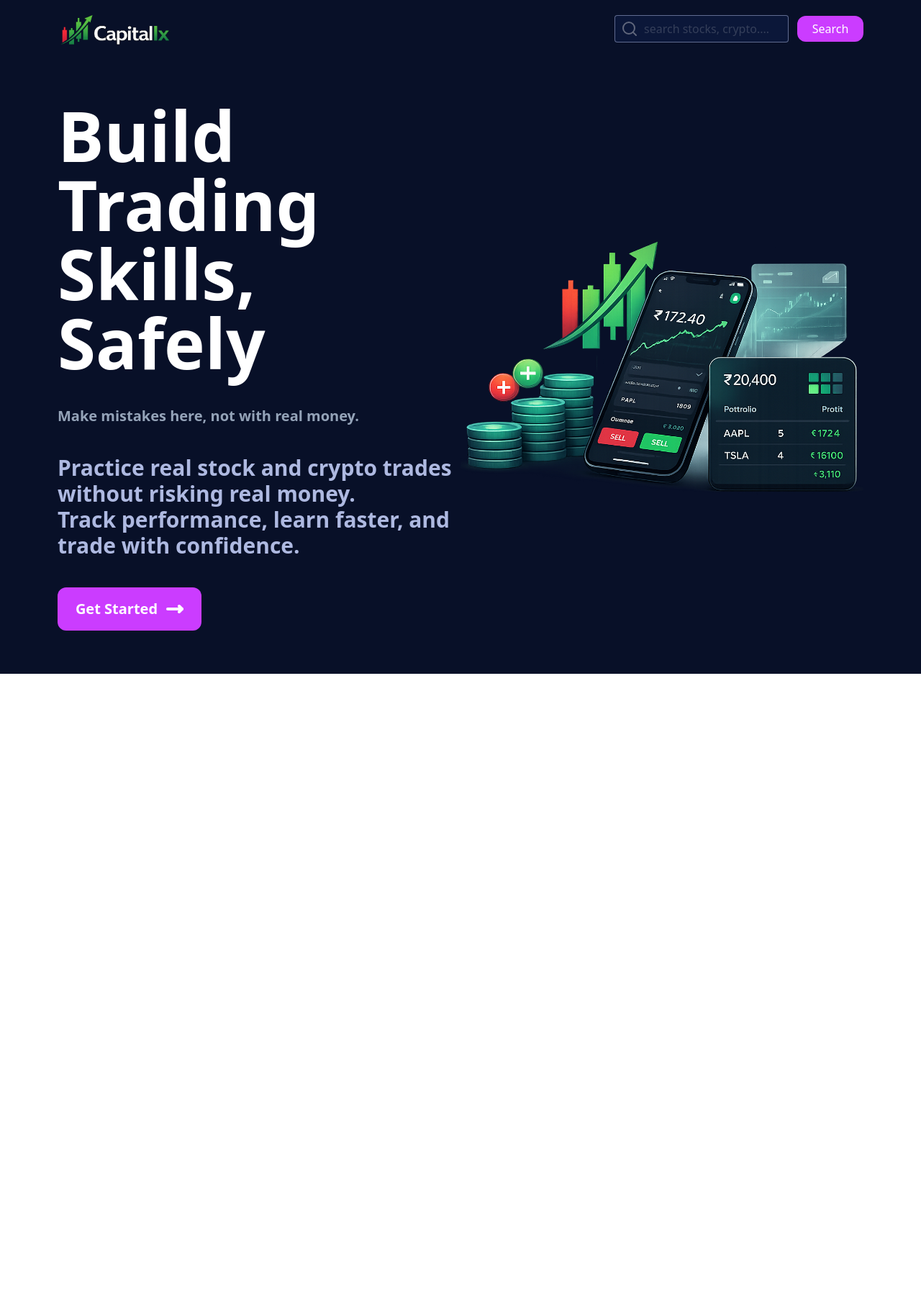
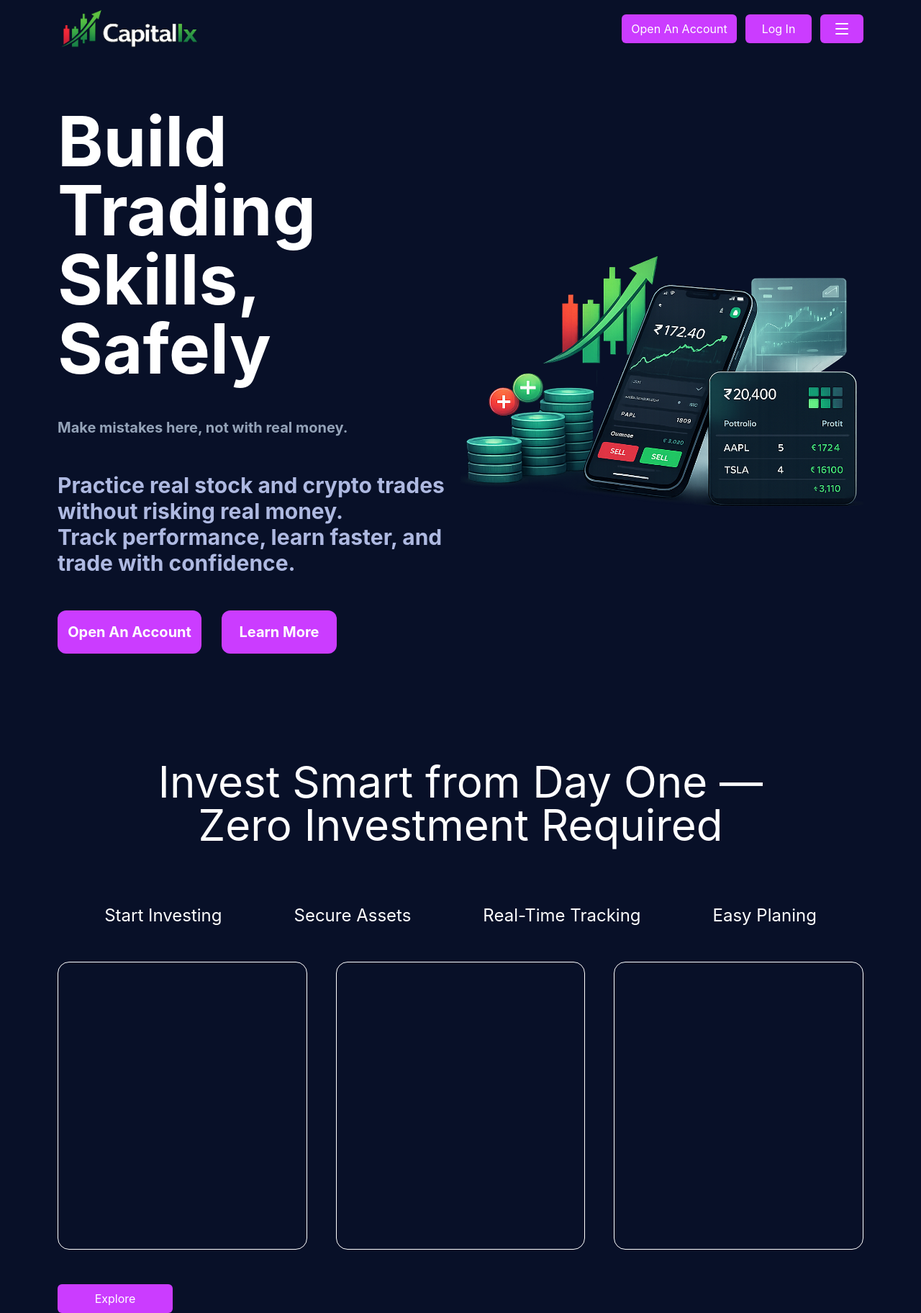
Before and after one commit to Choudhary-Sahil099/Capitalix, a React app in the folder Frontend/: page / in a window 1280 px wide. Shown: the whole page at 72% size. Before the commit the page ends 936 px from the top, so only its background shows below. Built offline with nearby package versions, Linux system fonts and the light colour scheme; the HTML template or start-up script is replaced by a standard one.

Commit message:
update:feature section

```diff
--- a/Frontend/src/components/layouts/NavBar.jsx
+++ b/Frontend/src/components/layouts/NavBar.jsx
@@ -1,18 +1,16 @@
 import Logo from '../../assets/Logo.png'
-import { Search } from 'lucide-react';
+import { Menu } from 'lucide-react';
 const NavBar = () => {
   return (
     // the nav will have the simple logo of the website and a search space and a button which will seach the stock or the crypto currency from the backend
     <div className="bg-[#081028] h-20 w-full flex justify-between items-center px-20">
-      <div className='h-12 w-40 object-cover'>
+      <div className='h-16 w-50'>
         <img src={Logo}/>
       </div>
       <div className='flex justify-center items-center gap-3'>
-        <div className='flex justify-center items-center border border-[#aeb9e185] bg-[#0B1739] px-2 rounded-sm'>
-            <Search className='text-[#60677c] '/>
-            <input className='h-9 w-50 pl-2 rounded-sm bg-[#0B1739] text-md text-[#60677c] focus:outline-none focus:ring-0 focus:border-transparent' placeholder='search stocks, crypto....'/>
-        </div>
-        <button className='h-9 bg-[#CB3CFF] w-23 text-white rounded-xl text-center text-md flex justify-center items-center'>Search</button>
+        <button className='h-10 bg-[#CB3CFF] w-40 text-white rounded-md text-center text-md flex justify-center items-center'>Open An Account</button>
+        <button className='h-10 bg-[#CB3CFF] w-23 text-white rounded-md text-center text-md flex justify-center items-center'>Log In</button>
+        <button className='h-10 bg-[#CB3CFF] w-15 text-white rounded-md text-center text-md flex justify-center items-center'><Menu className='w-20' /></button>
       </div>
     </div>
   );
--- a/Frontend/src/index.css
+++ b/Frontend/src/index.css
@@ -1,8 +1,34 @@
 @import "tailwindcss";
+@import url('https://fonts.googleapis.com/css2?family=Inter:ital,opsz,wght@0,14..32,100..900;1,14..32,100..900&display=swap');
+*{
+  font-family: "Inter", sans-serif;
+}
 
+.hero-bg {
+  position: relative;
+  min-height: 100vh;
+  background:
+    radial-gradient(
+      800px circle at 70% 40%,
+      rgba(168, 85, 247, 0.35),
+      transparent 60%
+    ),
+    radial-gradient(
+      600px circle at 20% 20%,
+      rgba(139, 92, 246, 0.25),
+      transparent 55%
+    ),
+    linear-gradient(
+      180deg,
+      #0b0616 0%,
+      #120a23 50%,
+      #07020f 100%
+    );
+  overflow: hidden;
+}
 
-.nav{
-  height: 10;
-  width: 100vw;
-  border: 2px solid black;
+@layer components{
+  .hero-section{
+    @apply bg-[#081028] w-full min-h-min px-20 flex py-17
+  }
 }
--- a/Frontend/src/pages/landing/Features.jsx
+++ b/Frontend/src/pages/landing/Features.jsx
@@ -0,0 +1,27 @@
+import React from 'react'
+
+const Features = () => {
+  return (
+    <section className='min-h-min w-full flex flex-col bg-[#081028] px-20 pt-20 gap-12'>
+      <div className='text-center'>
+        <h1 className='text-white text-6xl'>Invest Smart from Day One —<br/> Zero Investment Required</h1>
+      </div>
+      <div className='flex justify-center items-center gap-25 text-2xl pt-8 text-white'>
+        <a href="">Start Investing</a>
+        <a href="">Secure Assets</a>
+        <a href="">Real-Time Tracking</a>
+        <a href="">Easy Planing</a>
+      </div>
+      <div className='flex gap-10'>
+        <div className='h-100 w-full border border-white rounded-2xl'></div>
+        <div className='h-100 w-full border border-white rounded-2xl'></div>
+        <div className='h-100 w-full border border-white rounded-2xl'></div>
+      </div>
+      <div >
+        <button className='h-10 bg-[#CB3CFF] w-40 text-white rounded-md text-center text-md flex justify-center items-center'>Explore</button>
+      </div>
+    </section>
+  )
+}
+
+export default Features
--- a/Frontend/src/pages/landing/Hero.jsx
+++ b/Frontend/src/pages/landing/Hero.jsx
@@ -1,19 +1,22 @@
 import React from 'react'
 import Tumbnail from '../../assets/Tubnail.png'
-import { MoveRight } from 'lucide-react';
 const Hero = () => {
   return (
-    <div className='bg-[#081028] w-full min-h-screen px-20 flex py-15'>
-      <div className='w-1/2 font-bold flex flex-col gap-10'>
+    <section className='bg-[#081028] w-full min-h-min px-20 flex py-17'>
+      <div className='w-1/2 font-bold flex flex-col gap-12'>
         <h1 className='text-white text-8xl'>Build Trading Skills, Safely</h1>
         <h3 className='text-xl text-[#94A3B8]  '>Make mistakes here, not with real money.</h3>
         <p className='text-3xl text-[#AEB9E1]'>Practice real stock and crypto trades without risking real money.<br/>Track performance, learn faster, and trade with confidence.</p>
-        <button className='bg-[#CB3CFF] w-50 h-15 text-xl rounded-xl text-white flex justify-center items-center gap-3'>Get Started <MoveRight strokeWidth={4}/></button>
+        <div className='flex gap-7'>
+          <button className='bg-[#CB3CFF] w-50 h-15 text-xl rounded-xl text-white flex justify-center items-center gap-3'>Open An Account</button>
+          <button className='bg-[#CB3CFF] w-40 h-15 text-xl rounded-xl text-white flex justify-center items-center gap-3'>Learn More</button>
+
+        </div>
       </div>
       <div className='w-1/2 flex justify-center items-center'>
         <img src={Tumbnail}  className='w-full'/>
       </div>
-    </div>
+    </section>
   )
 }
 
--- a/Frontend/src/pages/landing/Landing.jsx
+++ b/Frontend/src/pages/landing/Landing.jsx
@@ -1,11 +1,14 @@
 import React from 'react';
 import NavBar from '../../components/Layouts/NavBar';
 import Hero from './Hero'
+import Features from './Features';
+
 const Landing = () => {
   return (
     <div>
      <NavBar />
      <Hero />
+     <Features />
     </div>
   )
 }
```
